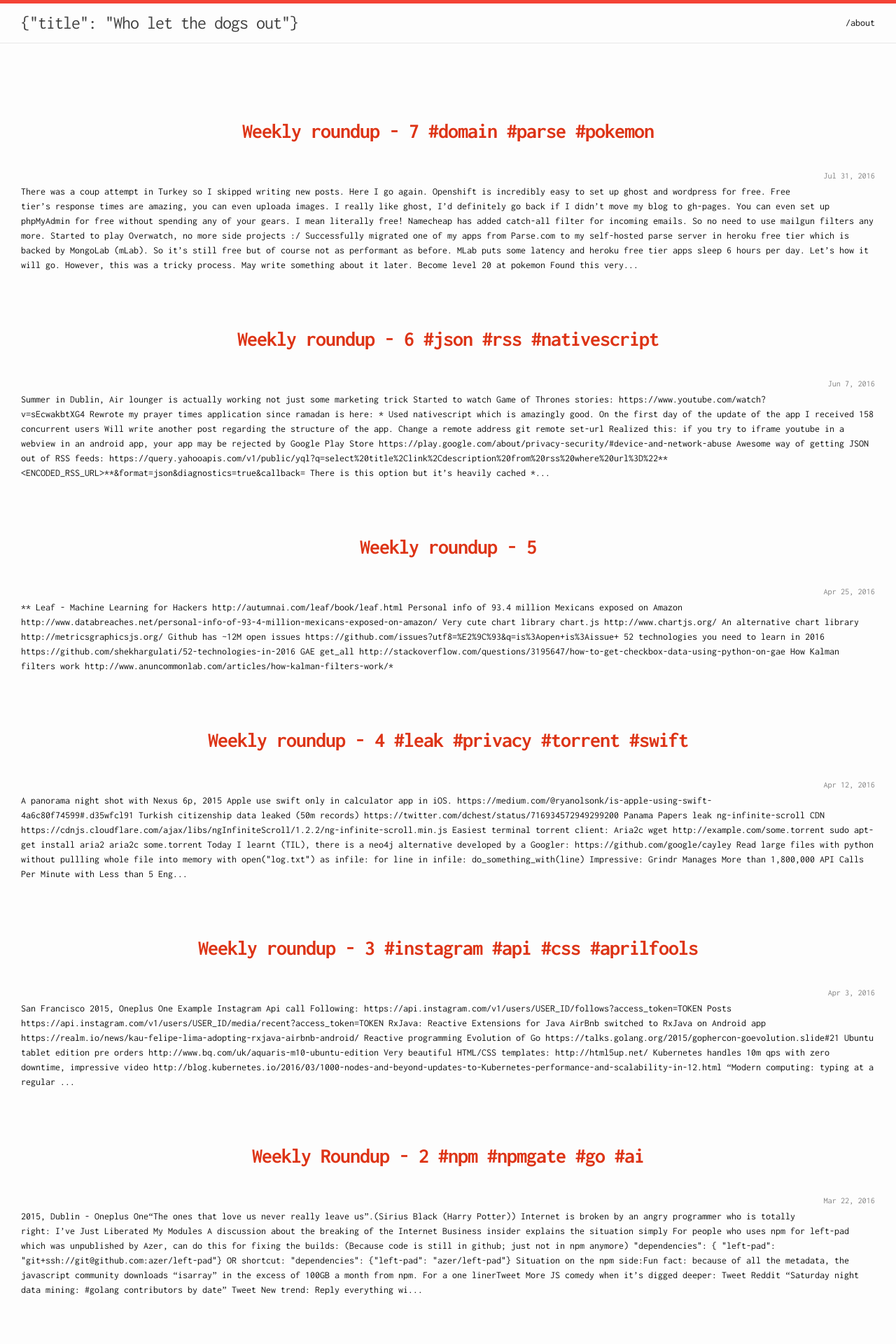
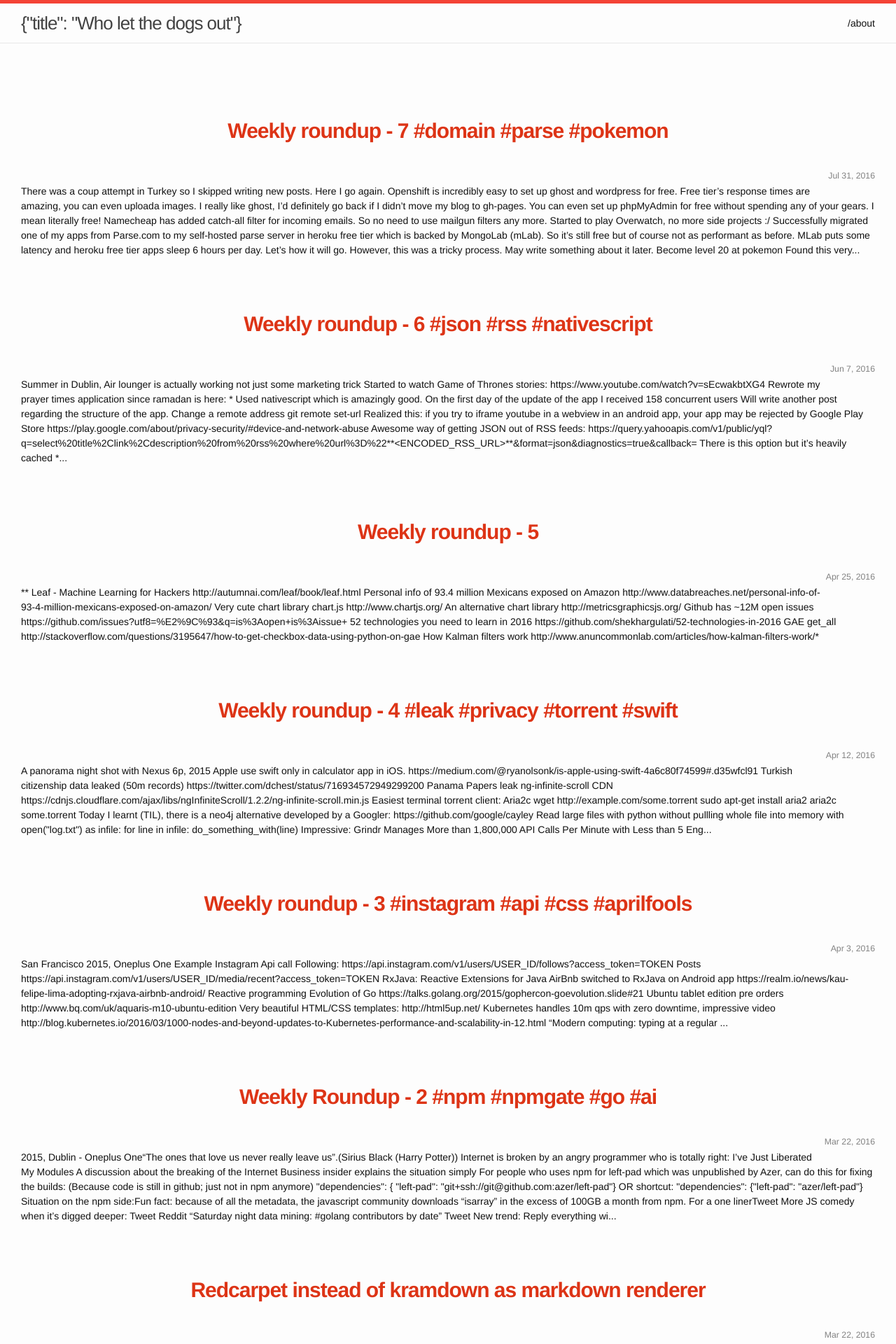
Before and after one commit to hakanu/blog, a Jekyll site: the page built from index.html, in a window 1280 px wide. Shown: the top 1920 px of the page at 70% size. Built offline with Jekyll 4.4.1, drawn with Linux system fonts in a browser that asks for light colours; the list of posts is cut into pages by our own code.

Commit message:
Updated head.html

```diff
--- a/_includes/head.html
+++ b/_includes/head.html
@@ -8,8 +8,9 @@
 
   <link rel="canonical" href="{{ page.url | replace:'index.html','' | prepend: site.baseurl | prepend: site.url }}">
   <link rel="alternate" type="application/rss+xml" title="{{ site.title }}" href="{{ "/feed.xml" | prepend: site.baseurl | prepend: site.url }}" />
+  <link href='//fonts.googleapis.com/css?family=Quicksand' rel='stylesheet' type='text/css'>
   <!-- <link href='http://fonts.googleapis.com/css?family=Source+Sans+Pro:400,700' rel='stylesheet' type='text/css'> -->
-  <link href='http://fonts.googleapis.com/css?family=Inconsolata:400,700' rel='stylesheet' type='text/css'>
+  <!-- <link href='http://fonts.googleapis.com/css?family=Inconsolata:400,700' rel='stylesheet' type='text/css'>-->
   <!-- <link href='http://fonts.googleapis.com/css?family=Merriweather' rel='stylesheet' type='text/css'> -->
   <!-- <link rel="stylesheet" href="https://storage.googleapis.com/code.getmdl.io/1.0.6/material.blue-orange.min.css" /> -->
   <!-- Material Design icon font -->
```
